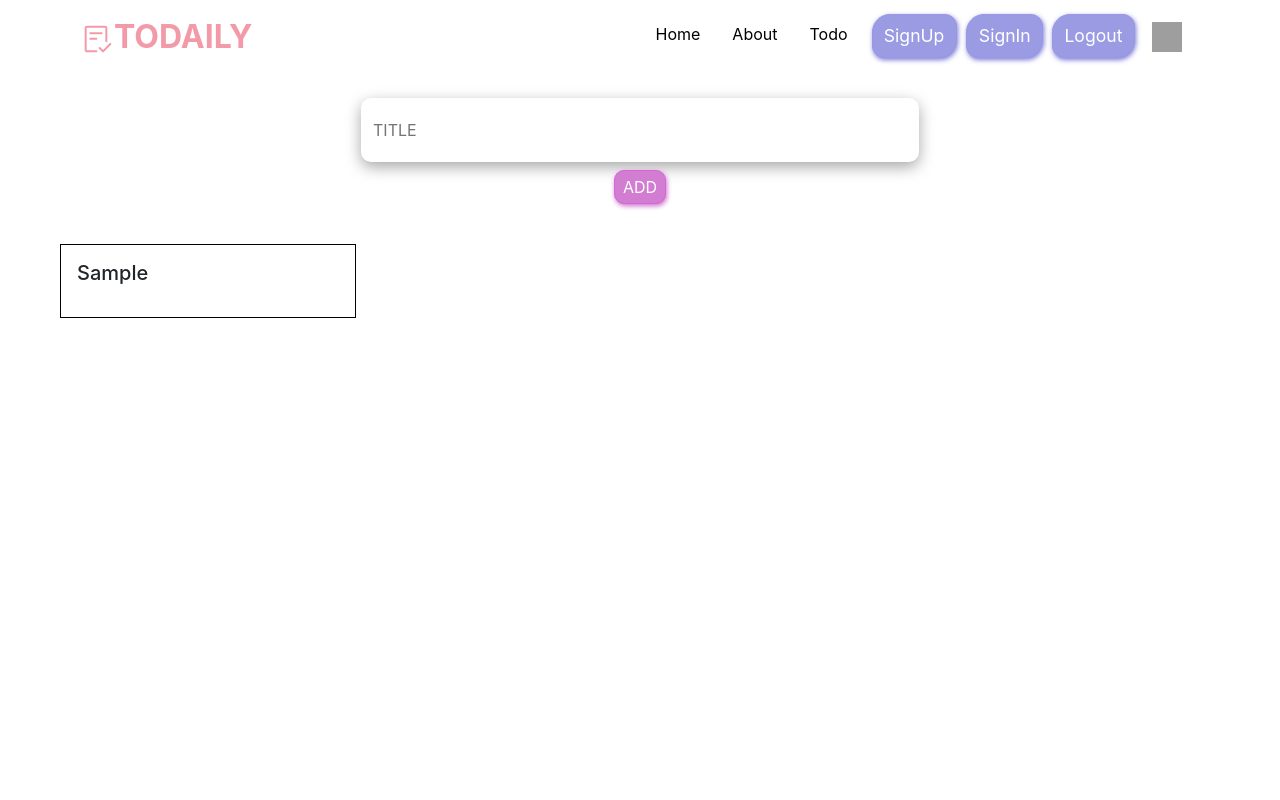
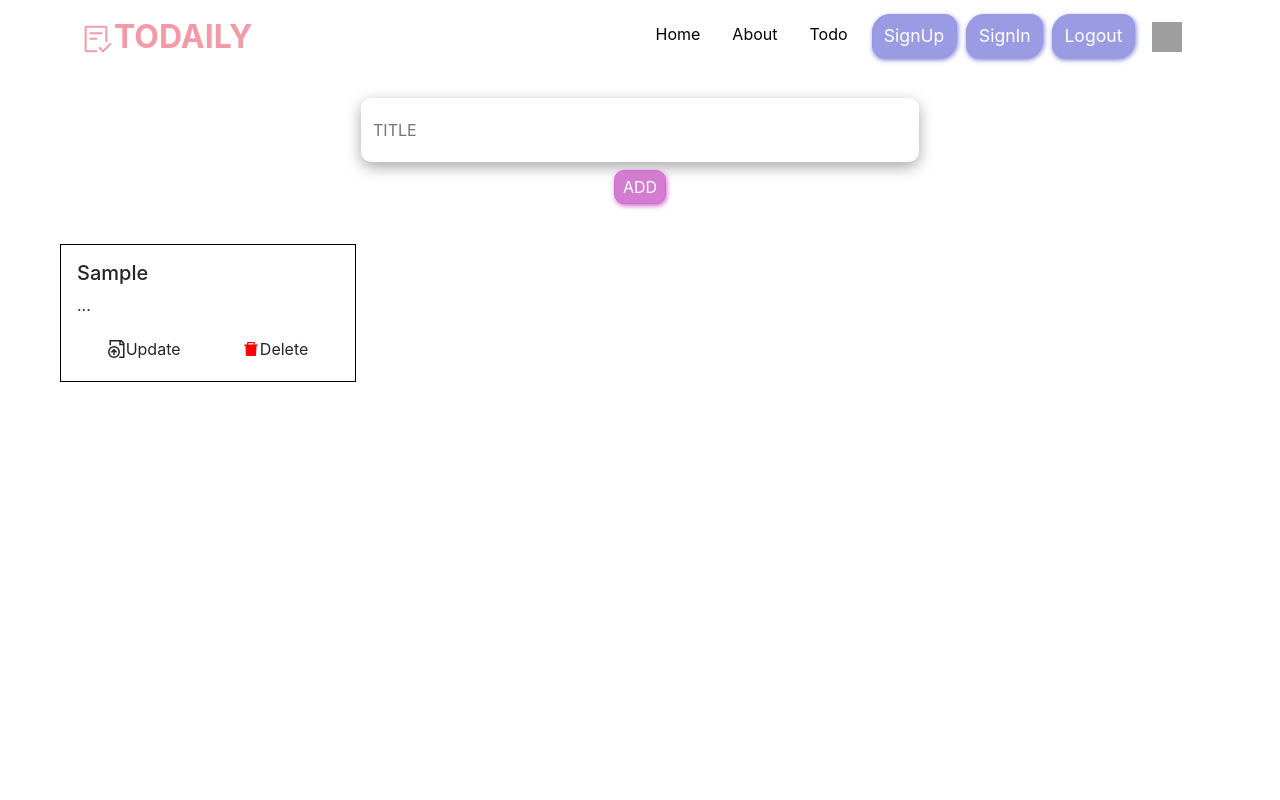
Before and after one commit to saakcy7/Todaily, a React (Create React App) app in the folder frontend/: page /todo in a window 1280 px wide. Both pictures are taken after typing "Sample" into the empty fields and a click on the button "ADD". Shown: the top 800 px of the page. Built offline with nearby package versions, Linux system fonts and the light colour scheme; grey boxes are pictures that could not be loaded.

Commit message:
some changes

```diff
--- a/frontend/src/components/todo/Todo.jsx
+++ b/frontend/src/components/todo/Todo.jsx
@@ -35,7 +35,7 @@
         <div className="container-fluid">
             <div className="row">
             {Array&&Array.map((item,index)=>(
-            <div className="col-lg-3 mx-5 my-2">
+            <div className="col-lg-3 col-10 mx-5 my-2">
                 <TodoCards title={item.title} body={item.body}/>
             </div>
         ))}</div>
--- a/frontend/src/components/todo/TodoCards.jsx
+++ b/frontend/src/components/todo/TodoCards.jsx
@@ -1,12 +1,25 @@
 import React from "react";
+import {AiFillDelete} from "react-icons/ai";
+import {GrDocumentUpdate} from "react-icons/gr";
 const TodoCards = ({title,body}) => {
     return(
         <div className="p-3 todo-card">
             <div>
                 <h5>{title}</h5>
-                <p className="todo-card-p">{body}</p>
+                <p className="todo-card-p">{body.split("",27)}...</p>
+            </div>
+            <div className="d-flex justify-content-around">
+            <div className="d-flex justify-content-center align-items-center card-icon-head px-2 px-1">
+                <GrDocumentUpdate className="todo-card-icon"/>
+                Update
+                </div>
+                <div className="d-flex justify-content-center align-items-center card-icon-head px-2 py-1">
+                    <AiFillDelete className="todo-card-icon del"/>
+                    Delete
+                </div>
             </div>
         </div>
+
     )
 };
 export default TodoCards;
--- a/frontend/src/components/todo/todo.css
+++ b/frontend/src/components/todo/todo.css
@@ -22,6 +22,8 @@
     border-radius: 10px;
 }
 
+
+
 .todo-card{
     border: 1px solid black;
 }
@@ -35,3 +37,20 @@
     text-align:justify;
     text-justify:inter-word;
 }
+
+.todo-card-icon{
+    font-size: 18px;
+    cursor: pointer;
+}
+
+.del{
+    color: red;
+}
+
+.card-icon-head{
+   cursor: pointer;
+}
+
+.card-icon-head:hover{
+    box-shadow: rgba(237, 93, 144, 0.35) 5px 5px 15px;
+}
```
